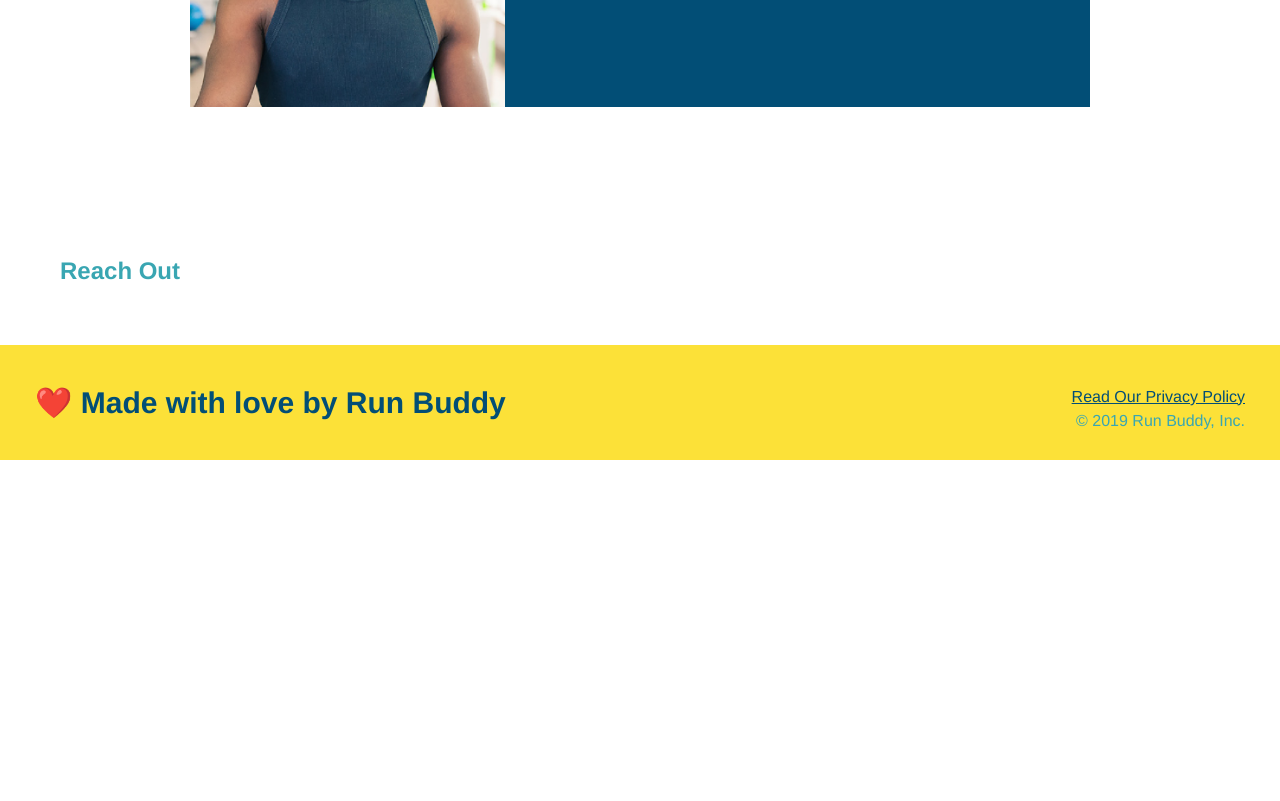
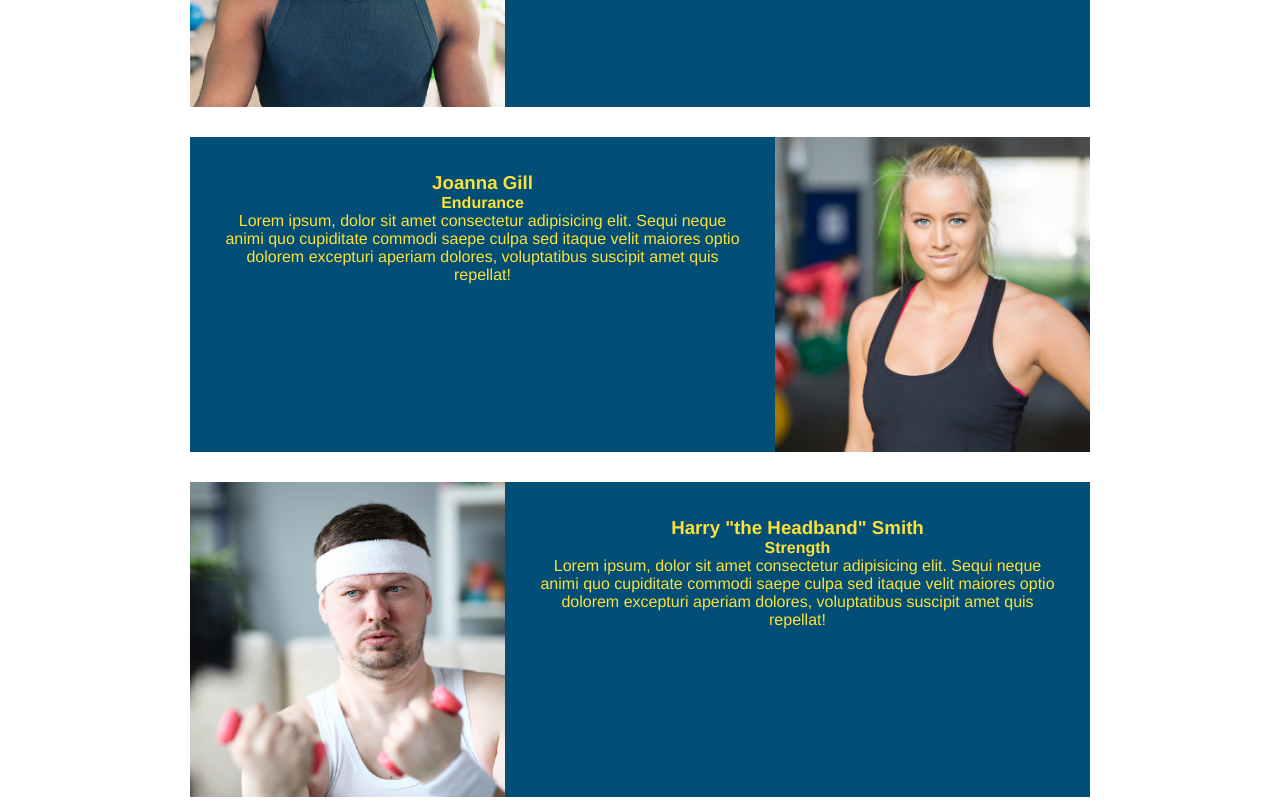
Before and after one commit to iamluis-too/run-buddy, a plain HTML site: page index.html in a window 1280 px wide. Shown: the part 3120-3921 px from the top of the page. Before the commit the page ends 3580 px from the top, so only its background shows below. Drawn offline with Linux system fonts and the light colour scheme.

Commit message:
finished trainers

```diff
--- a/index.html
+++ b/index.html
@@ -115,7 +115,7 @@
 
     <article class="trainer">
     <img src="./assets/images/trainer-1.jpg" alt="Arron Stephens in his workout clothes, ready to pump iron" />
-        <div class="trainer-bio">
+        <div class="trainer-bio text-left">
           <h3>Arron Stephens</h3>
           <h4>Speed / Strength</h4>
           <p>
@@ -124,6 +124,32 @@
           </p>
         </div>
     </article>
+
+    <!-- second trainer bio -->
+<article class="trainer">
+    <div class="trainer-bio text-right">
+      <h3>Joanna Gill</h3>
+      <h4>Endurance</h4>
+      <p>
+        Lorem ipsum, dolor sit amet consectetur adipisicing elit. Sequi neque animi quo cupiditate commodi saepe culpa sed
+        itaque velit maiores optio dolorem excepturi aperiam dolores, voluptatibus suscipit amet quis repellat!
+      </p>
+    </div>
+    <img src="./assets/images/trainer-2.jpg" alt="Joanna Gill cooling off after a workout" />
+  </article>
+
+  <!-- third trainer bio -->
+  <article class="trainer">
+    <img src="./assets/images/trainer-3.jpg" alt="Harry Smith wearing a headband and lifting comically small pink weights" />
+    <div class="trainer-bio text-left">
+      <h3>Harry "the Headband" Smith</h3>
+      <h4>Strength</h4>
+      <p>
+        Lorem ipsum, dolor sit amet consectetur adipisicing elit. Sequi neque animi quo cupiditate commodi saepe culpa sed
+        itaque velit maiores optio dolorem excepturi aperiam dolores, voluptatibus suscipit amet quis repellat!
+      </p>
+    </div>
+  </article>
 
     </section>
 
```
